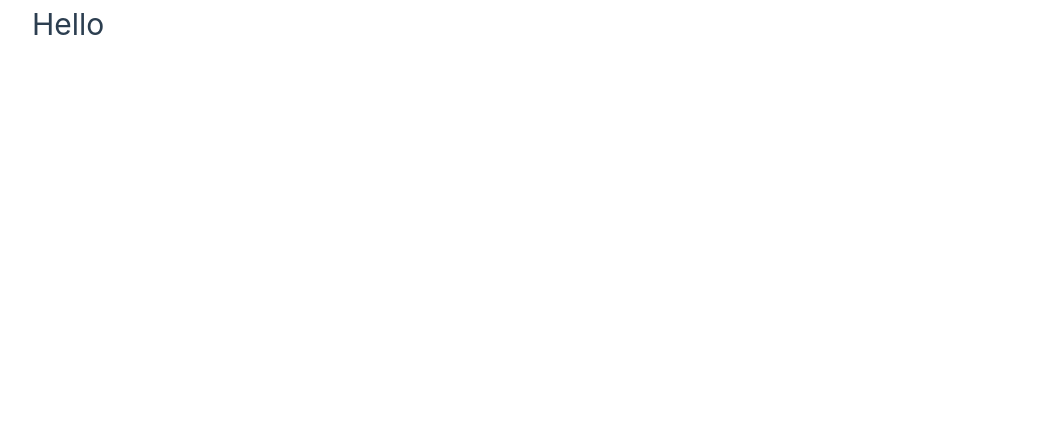
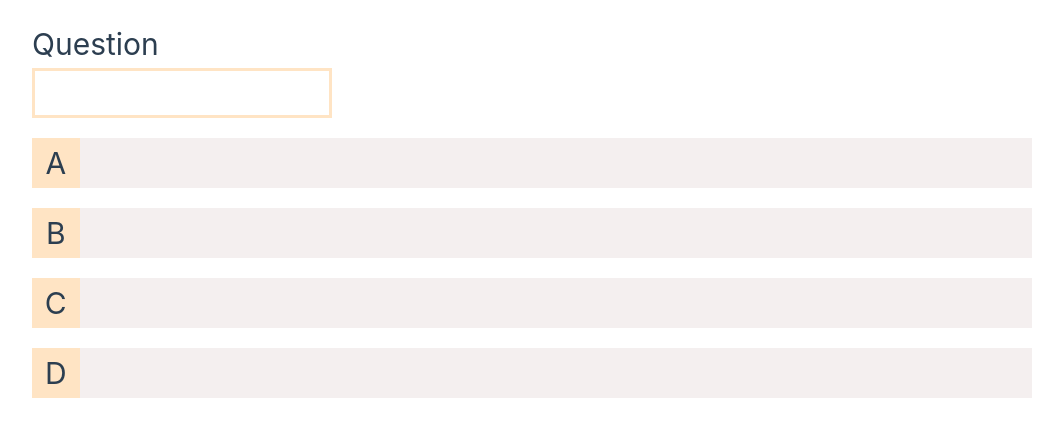
Before and after one commit to KatrinaTom/vue3-quiz, a Vue app: page /quiz/1 in a window 1280 px wide. Shown: the top 436 px of the page, without its empty margins (108-1171 px from the left). Built offline with nearby package versions, Linux system fonts and the light colour scheme.

Commit message:
feat: quiz template

```diff
--- a/src/views/QuizView.vue
+++ b/src/views/QuizView.vue
@@ -1,5 +1,94 @@
 <template>
+  <div>
+    <header>
+      <h4>Question</h4>
+      <div class="bar">
+        <div class="completion"></div>
+      </div>
+    </header>
     <div>
-        <h1>Hello</h1>
+      <div class="question-container">
+        <h1 class="question"></h1>
+      </div>
+      <div class="option-container">
+        <div class="option">
+          <p class="option-label">A</p>
+          <div class="option-value">
+            <p></p>
+          </div>
+        </div>
+        <div class="option">
+          <p class="option-label">B</p>
+          <div class="option-value">
+            <p></p>
+          </div>
+        </div>
+        <div class="option">
+          <p class="option-label">C</p>
+          <div class="option-value">
+            <p></p>
+          </div>
+        </div>
+        <div class="option">
+          <p class="option-label">D</p>
+          <div class="option-value">
+            <p></p>
+          </div>
+        </div>
+      </div>
     </div>
+  </div>
 </template>
+
+<style scoped>
+header {
+  margin-top: 20px;
+}
+
+header h4 {
+  font-size: 30px;
+}
+
+.bar {
+  width: 300px;
+  height: 50px;
+  border: 3px solid bisque;
+}
+
+.completion {
+  height: 100%;
+  width: 0%;
+  background-color: bisque;
+}
+
+.question-container {
+  margin-top: 20px;
+}
+
+.question {
+  font-size: 40px;
+  margin-bottom: 20px;
+}
+
+.option {
+  display: flex;
+  margin-bottom: 20px;
+}
+
+.option-label {
+  background-color: bisque;
+  width: 50px;
+  height: 50px;
+  font-size: 30px;
+  display: flex;
+  align-items: center;
+  justify-content: center;
+}
+
+.option-value {
+  background-color: rgb(244, 239, 239);
+  width: 100%;
+  font-size: 30px;
+  padding: 0 20px;
+}
+</style>
```
